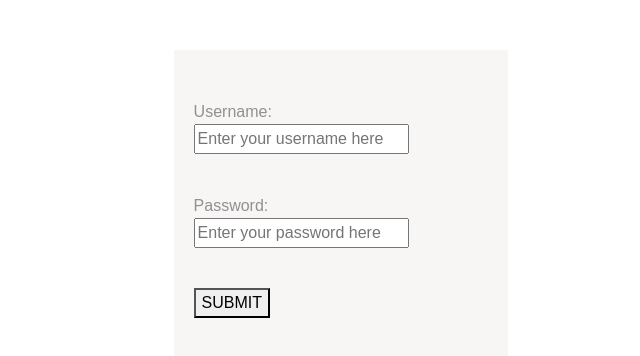
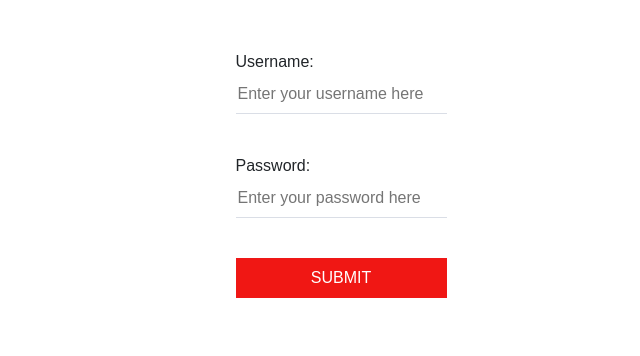
Before and after one commit to shanegoh/TEST, a React (Create React App) app in the folder frontend/: page / in a window 1280 px wide. Shown: the top 356 px of the page, without its empty margins (299-939 px from the left). Built offline with nearby package versions, Linux system fonts and the light colour scheme; the HTML template or start-up script is replaced by a standard one.

Commit message:
Styling for Login page

```diff
--- a/frontend/src/App.css
+++ b/frontend/src/App.css
@@ -48,13 +48,6 @@ body {
   margin-top: 50px;
   margin-bottom: 50px;
   height: 100%;
-  form {
-      width: 30%;
-      height: 80%;
-      padding: 50px 20px;
-      background: rgb(248, 245, 245);
-      color: #909090;
-  }
   h1 {
       text-align: center;
       font-size: 20px;
@@ -66,3 +59,35 @@ body {
       margin-bottom: 40px;
   }
 }
+
+button {
+  width: 100%;
+  border: none;
+  outline: none;
+  height: 40px;
+  color: #ffffff;
+  background-color: #F01714;
+  border: 1px solid #ee1818;
+}
+
+button:hover {
+  cursor: pointer;
+  box-shadow: 1px 1px 10px #696969;
+}
+
+input[type="text"],
+input[type="number"],
+input[type="password"],
+select {
+  width: 100%;
+  border: none;
+  outline: none;
+  border-bottom: 1px solid #dadee6;
+  background: transparent;
+  color: black;
+  height: 40px;
+}
+
+input[type="file"] {
+  padding-top: 20px;
+}
--- a/frontend/src/App.js
+++ b/frontend/src/App.js
@@ -7,7 +7,7 @@ function App() {
 
   return (
     <>
-      {isAuthenticated ? (<Dashboard setIsAuthenticated={setIsAuthenticated}/>):(<Login setIsAuthenticated={setIsAuthenticated}/>) }
+      {(<Login setIsAuthenticated={setIsAuthenticated}/>)}
     </>
   );
 }
--- a/frontend/src/components/Login.js
+++ b/frontend/src/components/Login.js
@@ -12,7 +12,7 @@ const Login = (props) => {
         }
         axios.post('http://localhost:8000/api-token-auth/', {
             username: user,
-            password: pass
+            password: pass,
         }).then( (res)=> {
             props.setIsAuthenticated(true);
         }).catch((error)=> {
@@ -47,7 +47,7 @@ const Login = (props) => {
                 />
             </div>
             {loginError && <div id = "errorMessage" className = "generic-error">
-                <p> The credentials you have entered is not valid.</p>
+                <p> The credentials you have entered are not valid.</p>
             </div>}
             <button type="submit">SUBMIT</button>
         </form>
```
